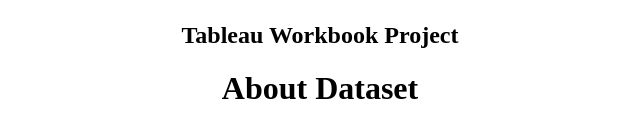
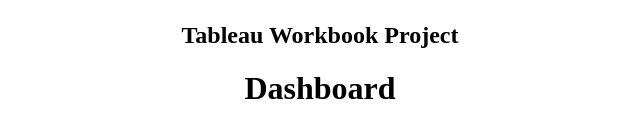
Before and after one commit to palkini/18CSE301J_RA2011029010061, a plain HTML site: page index.html in a window 1280 px wide. Shown: the part 170-308 px from the top of the page, without its empty margins (320-960 px from the left). Drawn offline with Linux system fonts and the light colour scheme.

Commit message:
Second Commit

```diff
--- a/index.html
+++ b/index.html
@@ -16,7 +16,7 @@
   </h1>
   <br>
   <h2>Tableau Workbook Project</h2>
-  <h1>About Dataset</h1>
+  <h1>Dashboard</h1>
   <p></p>
   <div class='tableauPlaceholder' id='viz1677565034697' style='position: relative'><noscript><a href='#'>
     <img alt='Dashboard ' src='https:&#47;&#47;public.tableau.com&#47;static&#47;images&#47;6W&#47;6WCC5M69F&#47;1_rss.png' style='border: none' />
```
